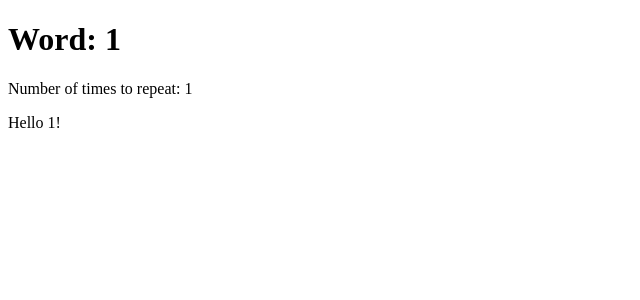
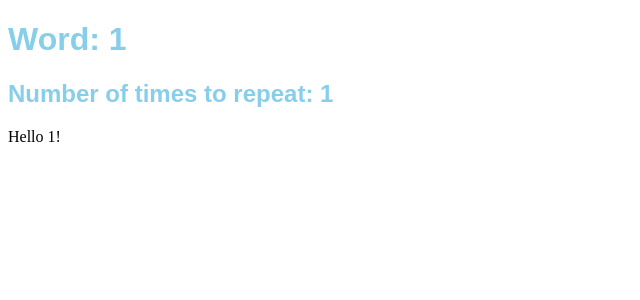
Before and after one commit to greenej89/coding_dojo_flask, a Flask app: page /hello/1/1 in a window 1280 px wide. Shown: the top 300 px of the page, without its empty margins (0-640 px from the left). Run offline with Flask 2, Linux system fonts and the light colour scheme.

Commit message:
added static css, modified templates

```diff
--- /dev/null
+++ b/rendering_views/static/css/style.css
@@ -0,0 +1,15 @@
+.blackbcg {
+    background-color: black;
+}
+
+.skyblue {
+    color: skyblue;
+}
+
+.red {
+    color: red;
+}
+
+.arial {
+    font-family: Arial, Helvetica, sans-serif;
+}
--- a/rendering_views/templates/hello.html
+++ b/rendering_views/templates/hello.html
@@ -4,15 +4,16 @@
     <meta charset="UTF-8">
     <meta http-equiv="X-UA-Compatible" content="IE=edge">
     <meta name="viewport" content="width=device-width, initial-scale=1.0">
+    <link rel="stylesheet" type="text/css" href="{{ url_for('static',filename='css/style.css') }}">
     <title>Hello!</title>
 </head>
 <body>
-    <h1>Word: {{word}}</h1>
+    <h1 class = "arial skyblue">Word: {{word}}</h1>
 
     {% if word == "test" %}
-        <p>This is a test.</p>
+        <p class = "arial red">This is a test.</p>
     {% else %}
-        <p>Number of times to repeat: {{num}}</p>
+        <h2 class = "arial skyblue">Number of times to repeat: {{num}}</h2>
         {% for num in range(0, num) %}
             <p>Hello {{word}}!</p>
         {% endfor %}
--- a/rendering_views/templates/index.html
+++ b/rendering_views/templates/index.html
@@ -4,10 +4,11 @@
     <meta charset="UTF-8">
     <meta http-equiv="X-UA-Compatible" content="IE=edge">
     <meta name="viewport" content="width=device-width, initial-scale=1.0">
+    <link rel="stylesheet" type="text/css" href="{{ url_for('static',filename='/css/style.css')  }}">
     <title>Rendering HTML</title>
 </head>
 <body>
-    <h1> Learning to Render HTML in Flask </h1>
+    <h1 class = "arial skyblue blackbcg"> Learning to Render HTML in Flask </h1>
 
 </body>
 </html>
```
